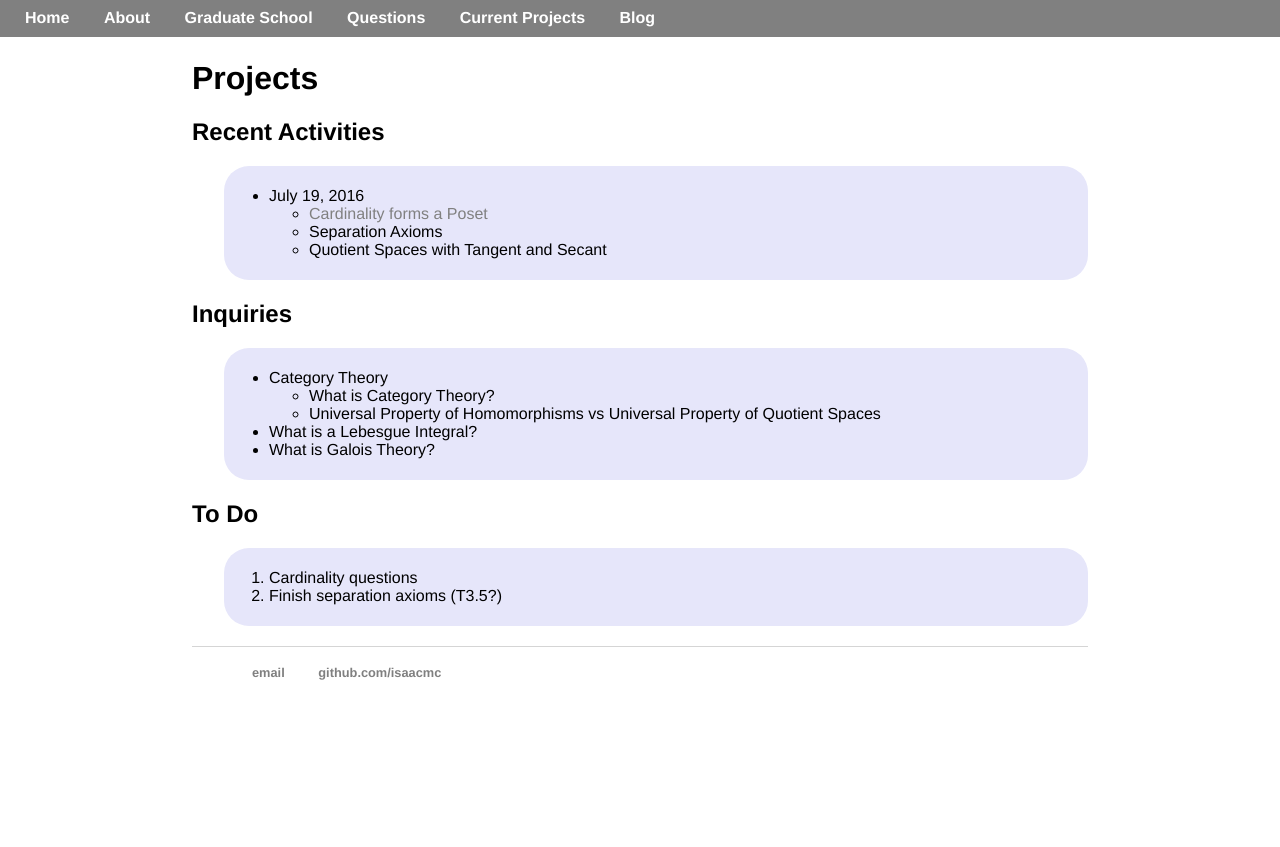
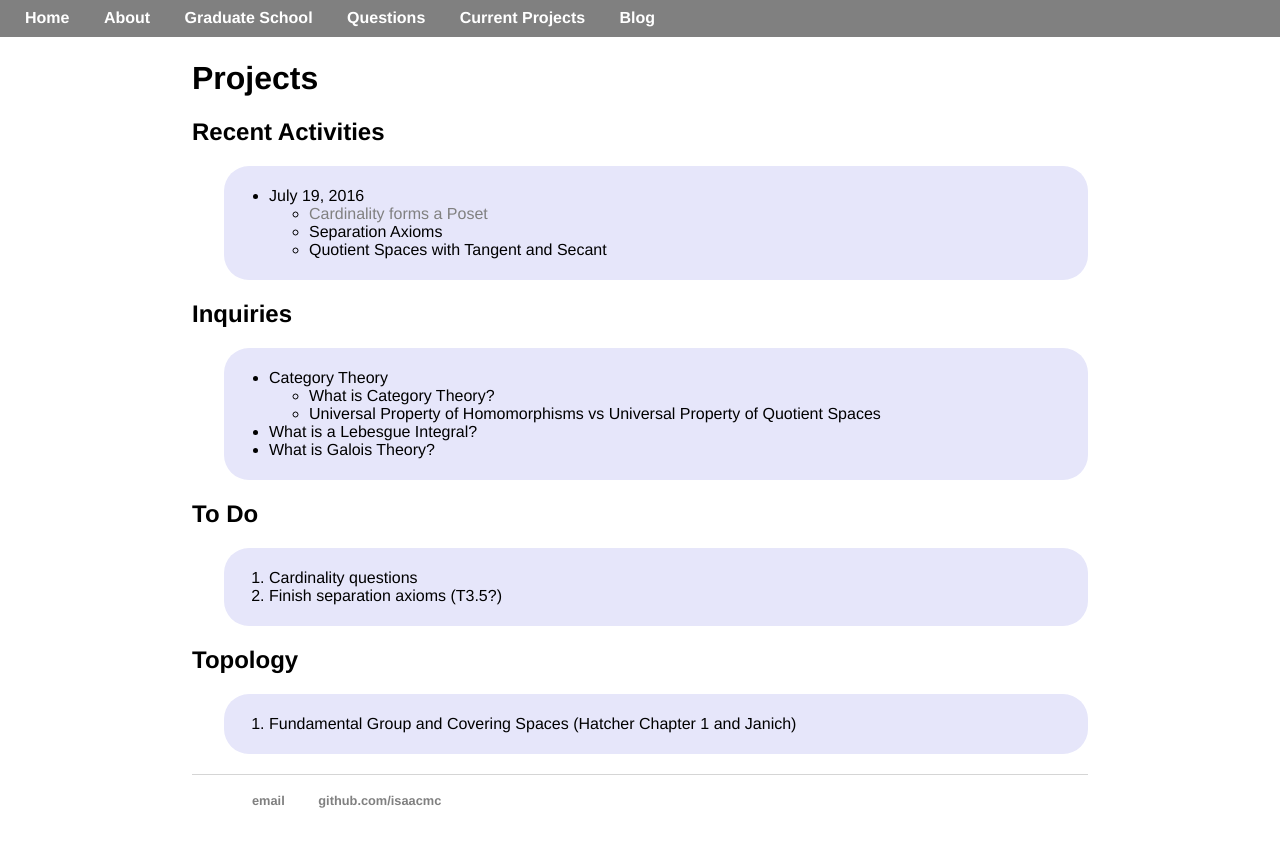
Before and after one commit to isundberg/isaacmc.github.io, a Jekyll site: the page built from projects/index.html, in a window 1280 px wide. Shown: the top 847 px of the page. Built offline with Jekyll 4.4.1, drawn with Linux system fonts in a browser that asks for light colours.

Commit message:
Update index.html

```diff
--- a/projects/index.html
+++ b/projects/index.html
@@ -39,6 +39,15 @@ title: Projects
 		</ol>
 	</div>
 
+
+	<h2 id="project-title">Topology</h2>
+	<div id="project">
+		<ol>
+			<li>Fundamental Group and Covering Spaces (Hatcher Chapter 1 and Janich)</li>
+		</ol>
+	</div>
+
+
 	<!-- <h2 id="project-title">Review</h2>
 	<div id="project">
 		<h3>Algebra</h3>
```
